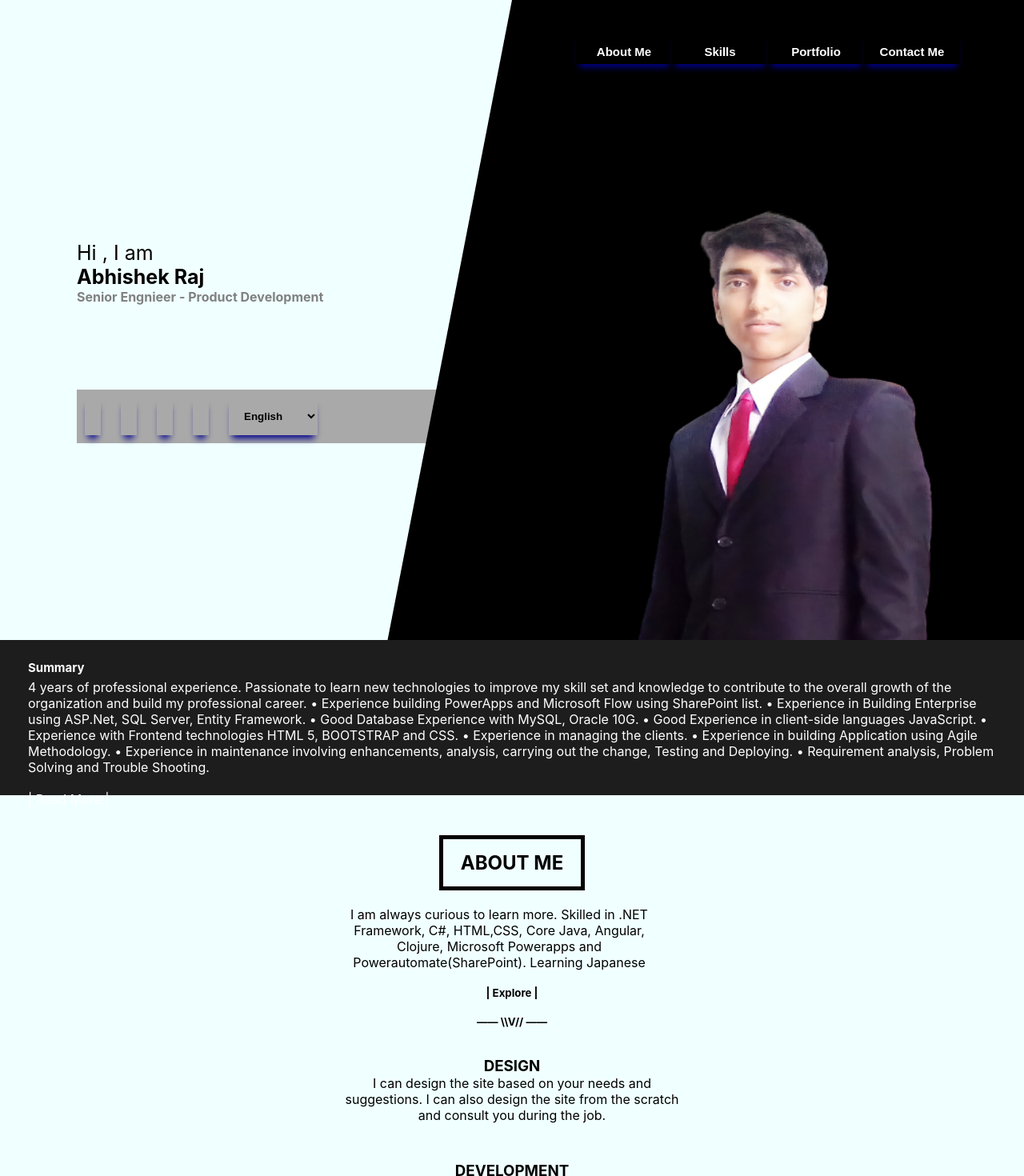
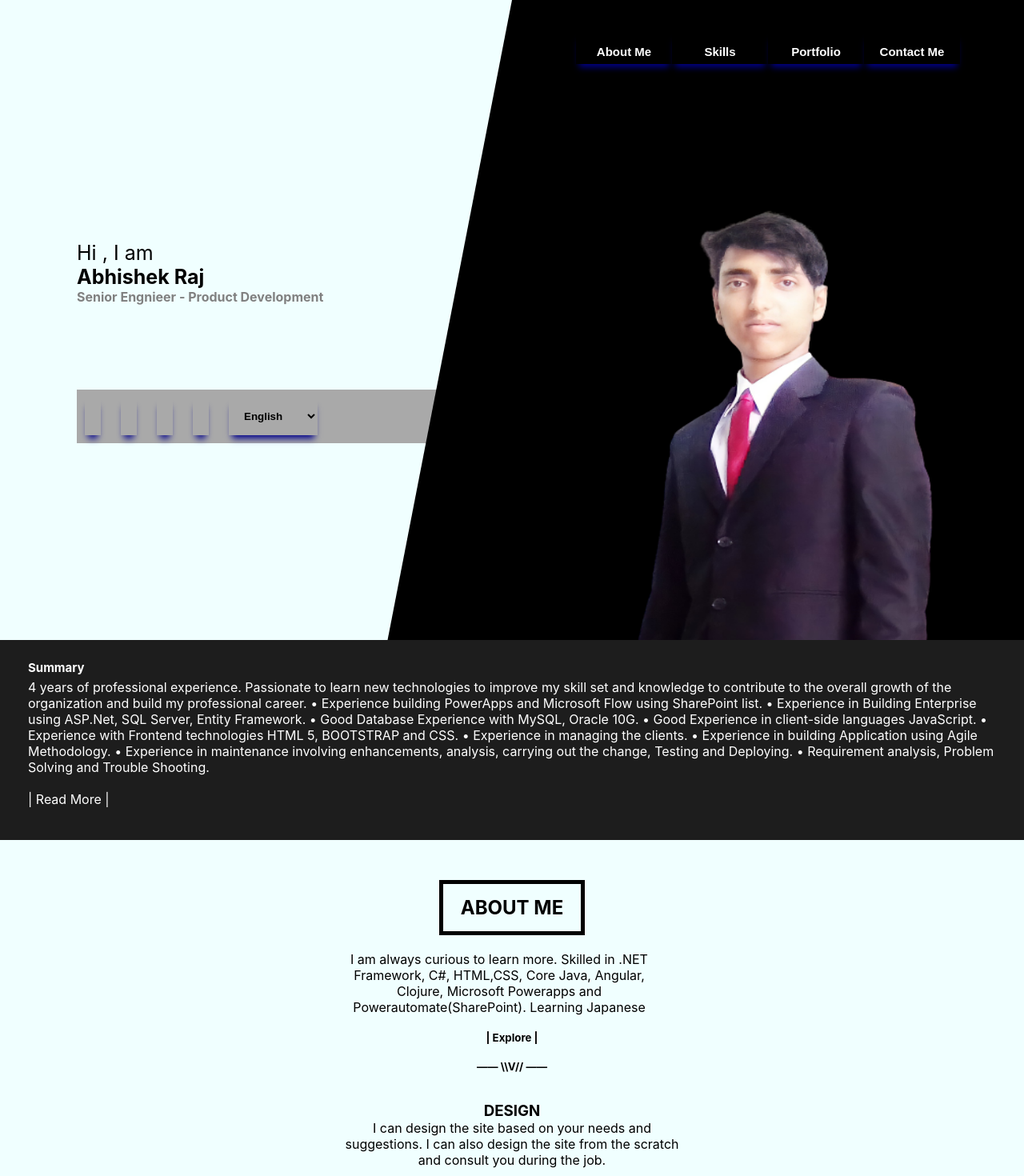
Before and after one commit to abhishekraj11303372/portfolioReact, a React (Create React App) app: page / in a window 1280 px wide. Shown: the top 1470 px of the page at 80% size. Built offline with nearby package versions, Linux system fonts and the light colour scheme.

Commit message:
summary height increase

```diff
--- a/src/Components/Summary/Summary.css
+++ b/src/Components/Summary/Summary.css
@@ -18,7 +18,7 @@
 
     .desc {
         padding: 25px 35px;
-        height: 18vh;
+        height: 25vh;
         background-color: rgb(29,29,29);
         color: white;
     }
```
